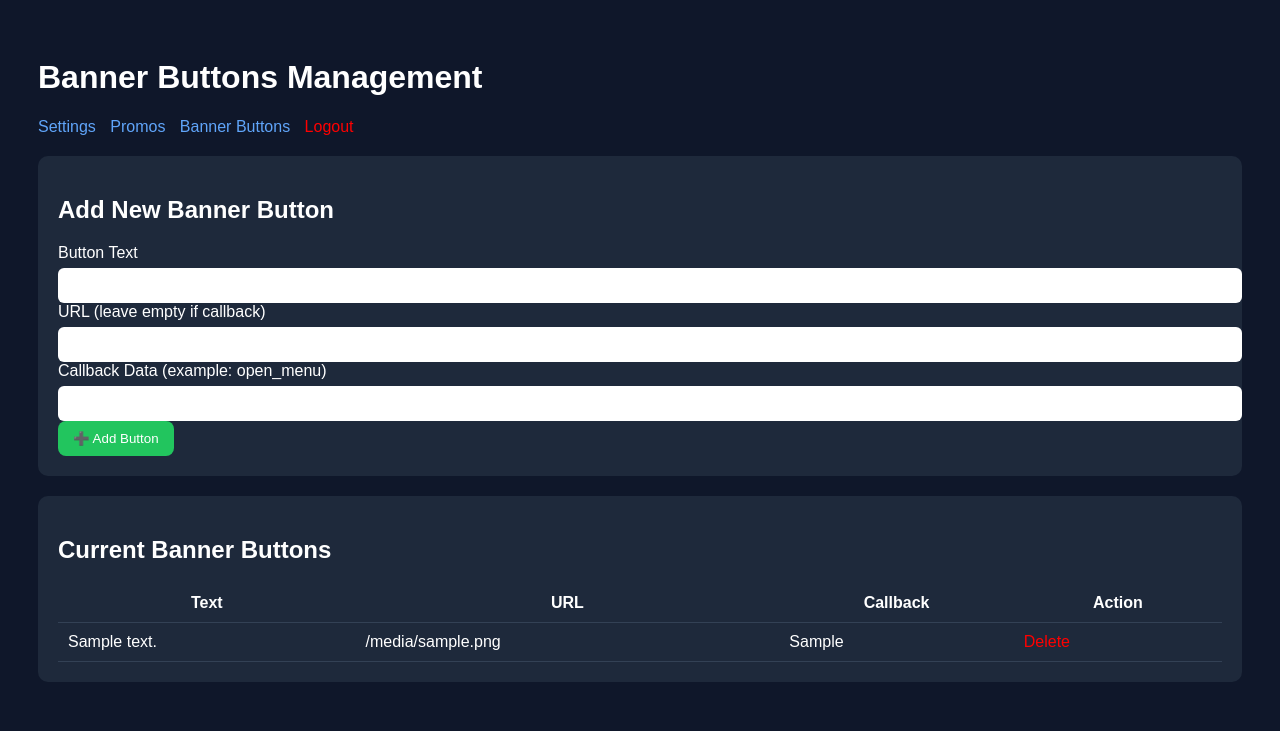
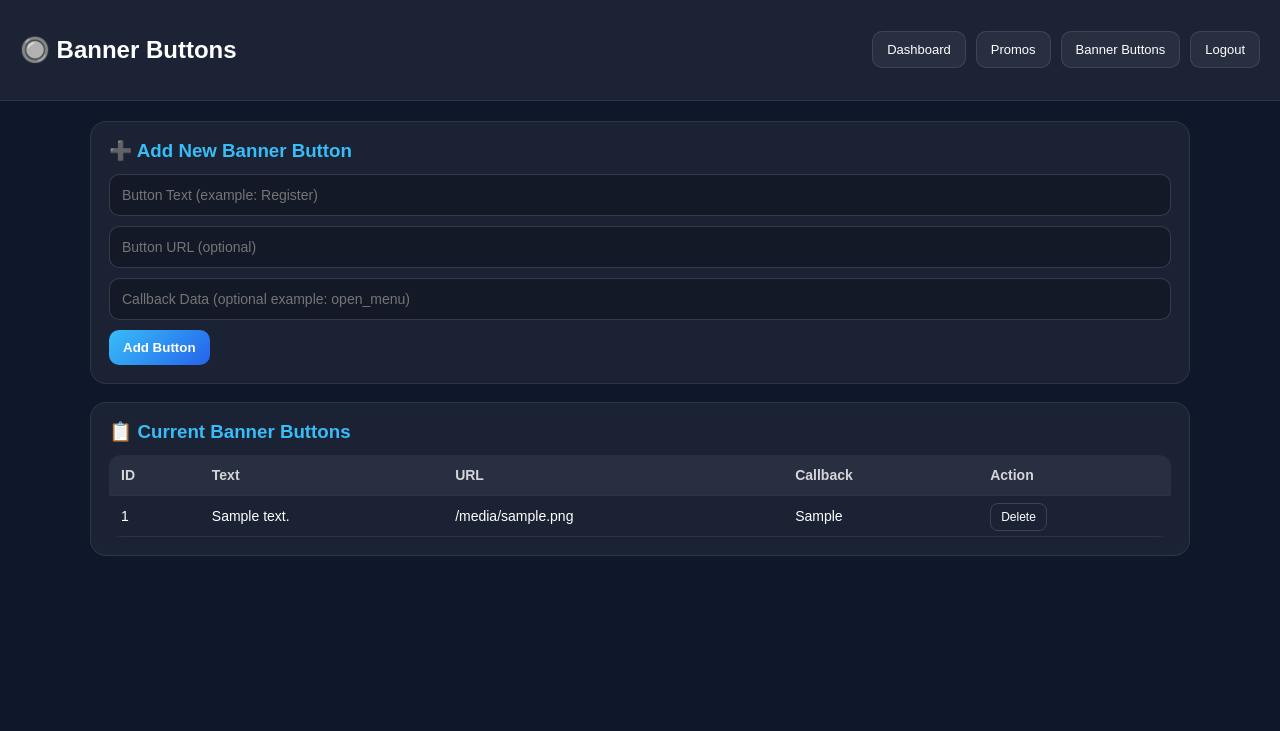
Before and after one commit to Dreamchaser-aus/captaintest12, a Flask app: page /admin/banner_buttons in a window 1280 px wide. Shown: the top 731 px of the page. Run offline with Flask 3, Linux system fonts and the light colour scheme; the visitor is signed in with stand-in values (Sample User, id 1); a database or web service that is not in the repository returns one stand-in record (values such as "Sample title"); some libraries are stand-ins or nearby versions.

Commit message:
Update banner_buttons.html

```diff
--- a/templates/banner_buttons.html
+++ b/templates/banner_buttons.html
@@ -1,65 +1,185 @@
 <!DOCTYPE html>
-<html>
+<html lang="en">
 <head>
+  <meta charset="UTF-8">
+  <meta name="viewport" content="width=device-width, initial-scale=1.0">
   <title>Banner Buttons</title>
   <style>
-        body { font-family: Arial; background: #0f172a; color: white; padding: 30px; }
-        .box { background: #1e293b; padding: 20px; border-radius: 10px; margin-bottom: 20px; }
-        input { width: 100%; padding: 10px; margin-top: 6px; border-radius: 6px; border: none; }
-        button { padding: 10px 15px; background: #22c55e; color: white; border: none; border-radius: 8px; cursor: pointer; }
-        a { color: #60a5fa; text-decoration: none; margin-right: 10px; }
-        table { width: 100%; border-collapse: collapse; margin-top: 10px; }
-        th, td { padding: 10px; border-bottom: 1px solid #334155; }
+    body {
+      margin: 0;
+      font-family: Arial, sans-serif;
+      background: #0f172a;
+      color: white;
+    }
+
+    .topbar {
+      background: rgba(255,255,255,0.05);
+      border-bottom: 1px solid rgba(255,255,255,0.08);
+      padding: 16px 20px;
+      display: flex;
+      justify-content: space-between;
+      align-items: center;
+    }
+
+    .nav {
+      display: flex;
+      gap: 10px;
+    }
+
+    .nav a {
+      text-decoration: none;
+      padding: 10px 14px;
+      border-radius: 10px;
+      font-size: 13px;
+      background: rgba(255,255,255,0.06);
+      border: 1px solid rgba(255,255,255,0.1);
+      color: white;
+      transition: 0.2s;
+    }
+
+    .nav a:hover {
+      background: rgba(56,189,248,0.2);
+      border-color: rgba(56,189,248,0.4);
+    }
+
+    .container {
+      max-width: 1100px;
+      margin: auto;
+      padding: 20px;
+    }
+
+    .card {
+      background: rgba(255,255,255,0.05);
+      border: 1px solid rgba(255,255,255,0.08);
+      border-radius: 16px;
+      padding: 18px;
+      margin-bottom: 18px;
+    }
+
+    h3 {
+      margin: 0 0 12px;
+      color: #38bdf8;
+    }
+
+    input {
+      width: 100%;
+      padding: 12px;
+      border-radius: 10px;
+      border: 1px solid rgba(255,255,255,0.15);
+      background: rgba(0,0,0,0.25);
+      color: white;
+      font-size: 14px;
+      outline: none;
+      box-sizing: border-box;
+      margin-bottom: 10px;
+    }
+
+    .btn {
+      padding: 10px 14px;
+      border-radius: 10px;
+      border: none;
+      cursor: pointer;
+      font-weight: bold;
+      background: linear-gradient(135deg, #38bdf8, #2563eb);
+      color: white;
+      transition: 0.2s;
+    }
+
+    .btn:hover {
+      opacity: 0.9;
+      transform: translateY(-1px);
+    }
+
+    table {
+      width: 100%;
+      border-collapse: collapse;
+      overflow: hidden;
+      border-radius: 12px;
+    }
+
+    th, td {
+      padding: 12px;
+      border-bottom: 1px solid rgba(255,255,255,0.08);
+      text-align: left;
+      font-size: 14px;
+    }
+
+    th {
+      background: rgba(255,255,255,0.06);
+      color: rgba(255,255,255,0.8);
+    }
+
+    .actions a {
+      text-decoration: none;
+      padding: 6px 10px;
+      border-radius: 8px;
+      font-size: 12px;
+      border: 1px solid rgba(255,255,255,0.15);
+      color: white;
+      transition: 0.2s;
+    }
+
+    .actions a:hover {
+      background: rgba(239,68,68,0.2);
+      border-color: rgba(239,68,68,0.4);
+    }
   </style>
 </head>
 <body>
 
-<h1>Banner Buttons Management</h1>
-
-<div style="margin-bottom:20px;">
-    <a href="/admin">Settings</a>
+  <div class="topbar">
+    <h2>🔘 Banner Buttons</h2>
+    <div class="nav">
+      <a href="/admin">Dashboard</a>
       <a href="/admin/promos">Promos</a>
       <a href="/admin/banner_buttons">Banner Buttons</a>
-    <a href="/admin/logout" style="color:red;">Logout</a>
+      <a href="/admin/logout">Logout</a>
+    </div>
   </div>
 
-<div class="box">
-    <h2>Add New Banner Button</h2>
+  <div class="container">
+
+    <div class="card">
+      <h3>➕ Add New Banner Button</h3>
 
       <form method="POST">
-        <label>Button Text</label>
-        <input type="text" name="text" required>
-
-        <label>URL (leave empty if callback)</label>
-        <input type="text" name="url">
-
-        <label>Callback Data (example: open_menu)</label>
-        <input type="text" name="callback_data">
-
-        <button type="submit">➕ Add Button</button>
+        <input type="text" name="text" placeholder="Button Text (example: Register)" required>
+        <input type="text" name="url" placeholder="Button URL (optional)">
+        <input type="text" name="callback_data" placeholder="Callback Data (optional example: open_menu)">
+        <button class="btn" type="submit">Add Button</button>
       </form>
     </div>
 
-<div class="box">
-    <h2>Current Banner Buttons</h2>
+    <div class="card">
+      <h3>📋 Current Banner Buttons</h3>
 
       <table>
+        <thead>
           <tr>
+            <th>ID</th>
             <th>Text</th>
             <th>URL</th>
             <th>Callback</th>
             <th>Action</th>
           </tr>
-
+        </thead>
+        <tbody>
           {% for b in buttons %}
           <tr>
+            <td>{{ b[0] }}</td>
             <td>{{ b[1] }}</td>
             <td>{{ b[2] }}</td>
             <td>{{ b[3] }}</td>
-            <td><a href="/admin/banner_buttons/delete/{{ b[0] }}" style="color:red;">Delete</a></td>
+            <td class="actions">
+              <a href="/admin/banner_buttons/delete/{{ b[0] }}" onclick="return confirm('Delete this button?')">Delete</a>
+            </td>
           </tr>
           {% endfor %}
+        </tbody>
       </table>
+
+    </div>
+
   </div>
 
 </body>
```
Lines whose indentation alone changed are shown as unchanged.
